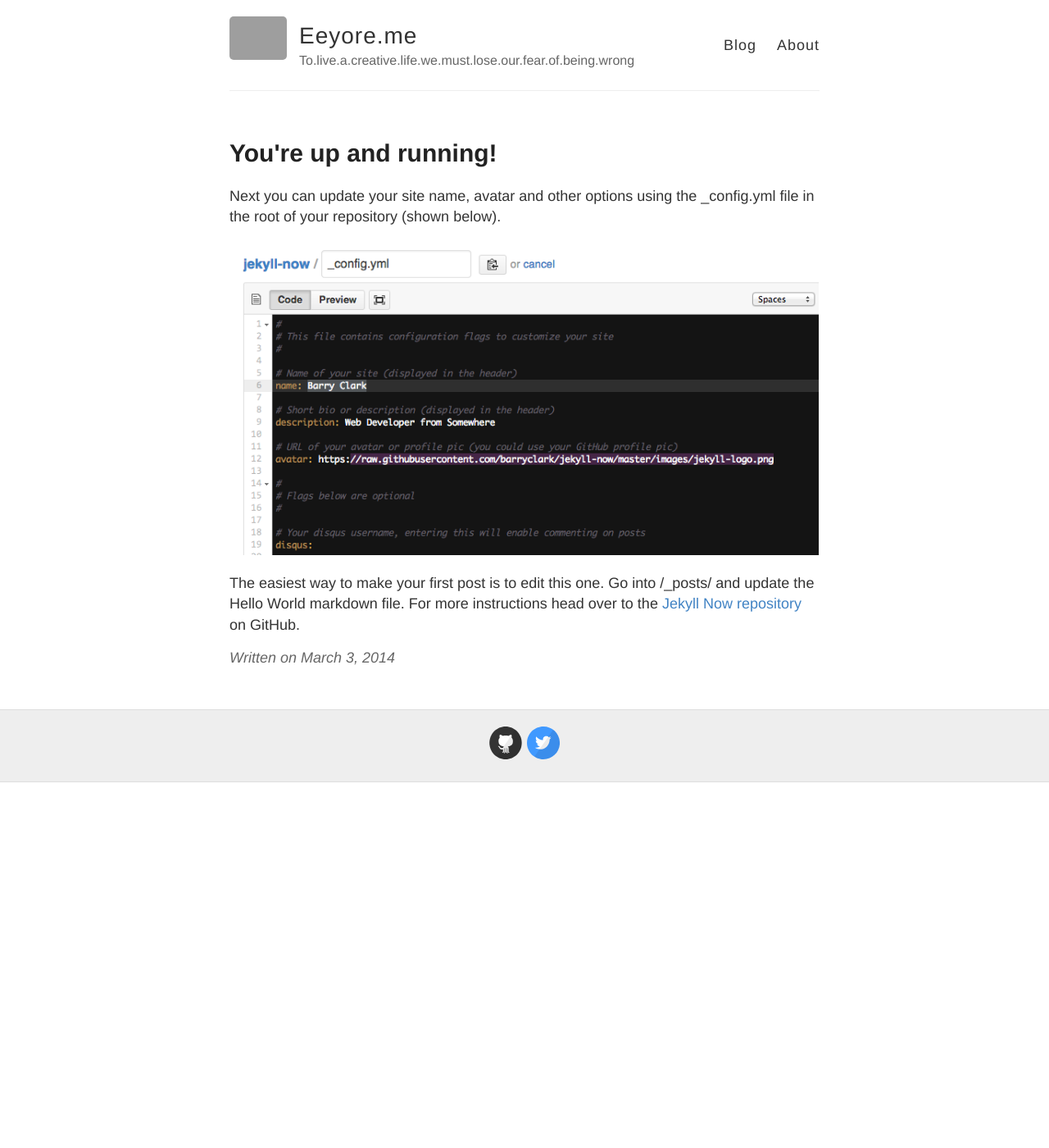
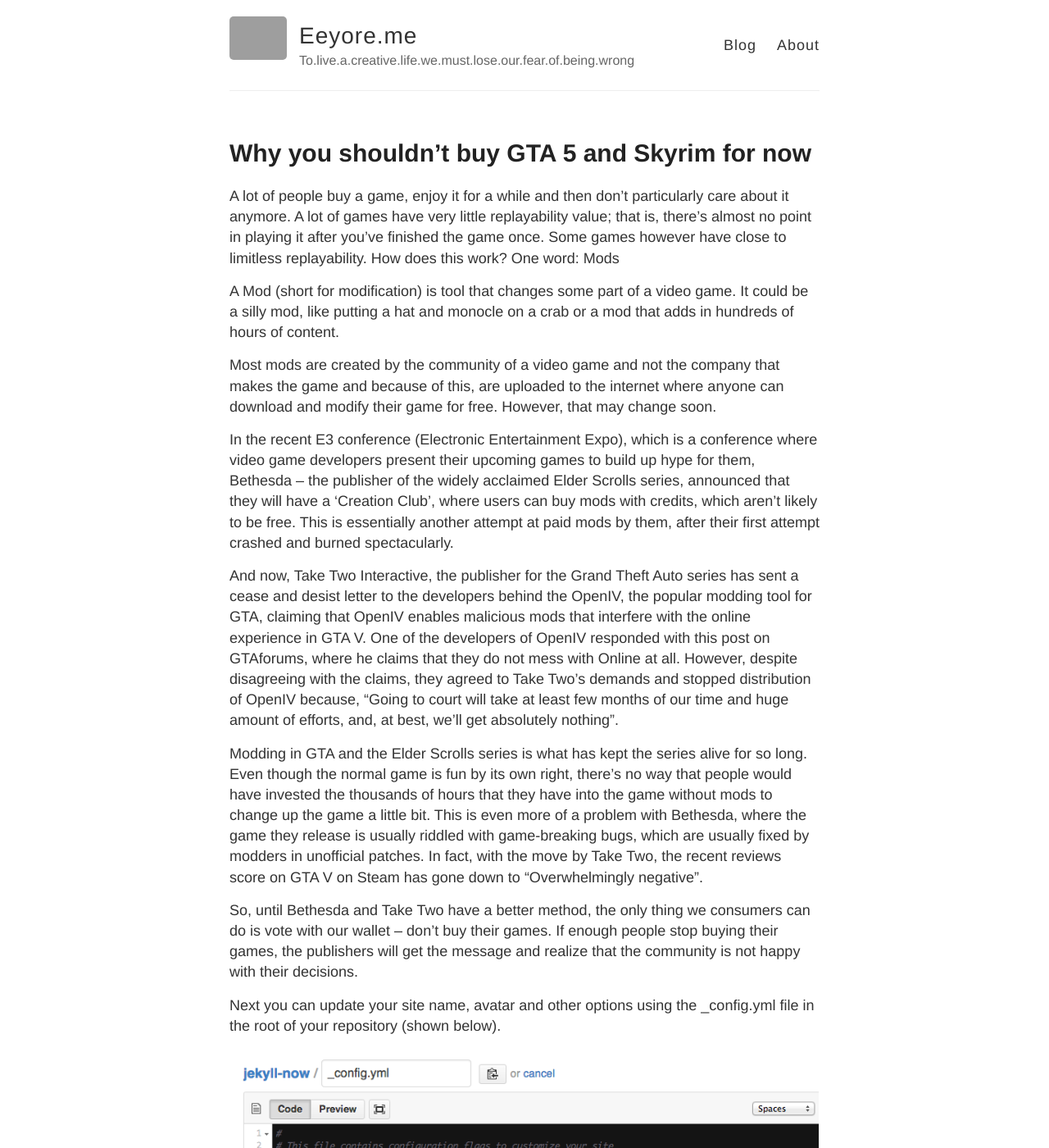
Before and after one commit to slowlearner99/slowlearner99.github.io, a Jekyll site: the page built from _posts/2014-3-3-Hello-World.md, in a window 1280 px wide and 1400 px high. Shown: the whole window at 82% size. Built offline with Jekyll 4.4.1, drawn with Linux system fonts in a browser that asks for light colours; grey boxes are pictures that could not be loaded.

Commit message:
changed config

```diff
--- a/_posts/2014-3-3-Hello-World.md
+++ b/_posts/2014-3-3-Hello-World.md
@@ -1,7 +1,25 @@
 ---
 layout: post
-title: You're up and running!
+title: Why you shouldn’t buy GTA 5 and Skyrim for now
 ---
+
+A lot of people buy a game, enjoy it for a while and then don’t particularly care about it anymore. A lot of games have very little replayability value; that is, there’s almost no point in playing it after you’ve finished the game once. Some games however have close to limitless replayability. How does this work? One word: Mods
+
+A Mod (short for modification) is tool that changes some part of a video game. It could be a silly mod, like putting a hat and monocle on a crab or a mod that adds in hundreds of hours of content.
+
+Most mods are created by the community of a video game and not the company that makes the game and because of this, are uploaded to the internet where anyone can download and modify their game for free. However, that may change soon.
+
+In the recent E3 conference (Electronic Entertainment Expo), which is a conference where video game developers present their upcoming games to build up hype for them, Bethesda – the publisher of the widely acclaimed Elder Scrolls series, announced that they will have a ‘Creation Club’, where users can buy mods with credits, which aren’t likely to be free. This is essentially another attempt at paid mods by them, after their first attempt crashed and burned spectacularly.
+
+
+And now, Take Two Interactive, the publisher for the Grand Theft Auto series has sent a cease and desist letter to the developers behind the OpenIV, the popular modding tool for GTA, claiming that OpenIV enables malicious mods that interfere with the online experience in GTA V. One of the developers of OpenIV responded with this post on GTAforums, where he claims that they do not mess with Online at all. However, despite disagreeing with the claims, they agreed to Take Two’s demands and stopped distribution of OpenIV because, “Going to court will take at least few months of our time and huge amount of efforts, and, at best, we'll get absolutely nothing”.
+
+
+Modding in GTA and the Elder Scrolls series is what has kept the series alive for so long. Even though the normal game is fun by its own right, there’s no way that people would have invested the thousands of hours that they have into the game without mods to change up the game a little bit. This is even more of a problem with Bethesda, where the game they release is usually riddled with game-breaking bugs, which are usually fixed by modders in unofficial patches. In fact, with the move by Take Two, the recent reviews score on GTA V on Steam has gone down to “Overwhelmingly negative”.
+
+
+So, until Bethesda and Take Two have a better method, the only thing we consumers can do is vote with our wallet – don’t buy their games. If enough people stop buying their games, the publishers will get the message and realize that the community is not happy with their decisions.
+
 
 Next you can update your site name, avatar and other options using the _config.yml file in the root of your repository (shown below).
 
--- a/index.html
+++ b/index.html
@@ -1,4 +1,5 @@
 ---
+<title>eeyore</title>
 layout: default
 ---
 
```
Also changed, not shown: 1 other file.
